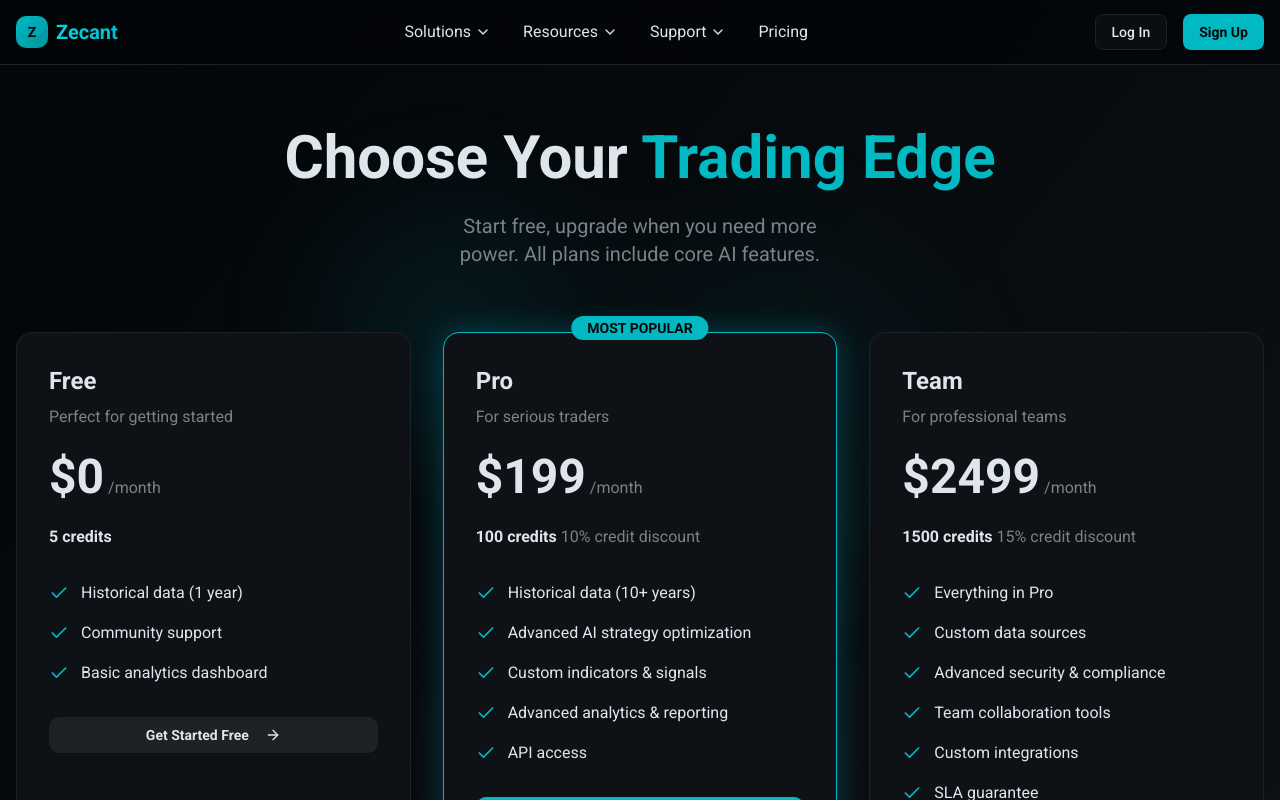
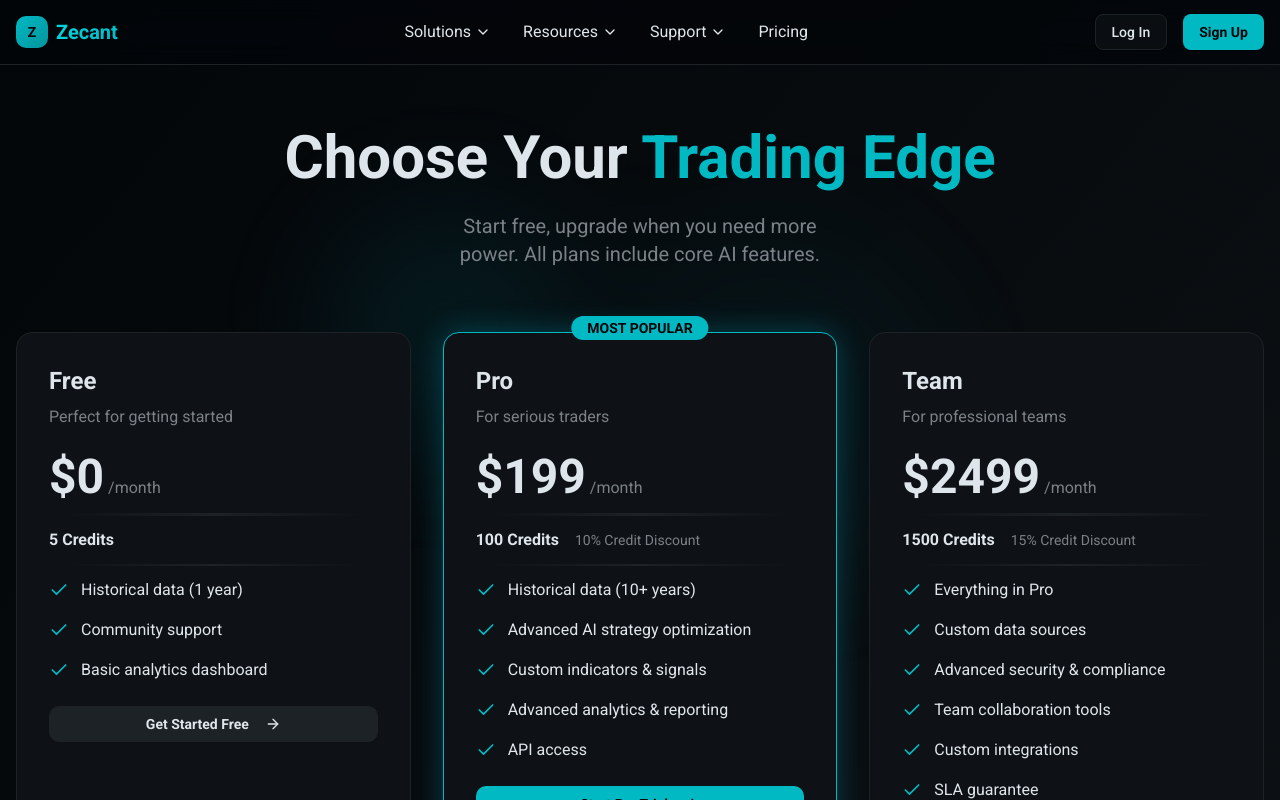
Before and after one commit to Chris2Rich/zecant-web, a Next.js app: page /pricing in a window 1280 px wide. Shown: the top 800 px of the page. Built offline with nearby package versions, Linux system fonts and the light colour scheme.

Commit message:
Update page.tsx

```diff
--- a/app/pricing/page.tsx
+++ b/app/pricing/page.tsx
@@ -121,23 +121,31 @@ export default function PricingPage() {
                   </div>
 
                   {/* Price */}
-                  <div className="mb-6">
+                  <div className="mb-3">
                     <div className="flex items-baseline gap-1">
                       <span className="text-5xl font-bold">${tier.price}</span>
                       {tier.period && <span className="text-muted-foreground">{tier.period}</span>}
                     </div>
                   </div>
 
+                  <div className="container mx-auto mb-3 px-4">
+                    <div className="h-[2.5px] bg-gradient-to-r from-transparent via-border to-transparent"></div>
+                  </div>
+
                   {/* Credits */}
-                  <div className="mb-8">
-                    <div className="flex items-baseline gap-1">
-                      <span className="text-1xl font-bold">{tier.credits} credits</span>
-                      {tier.discount && <span className="text-muted-foreground">{tier.discount}% credit discount</span>}
+                  <div className="mb-3">
+                    <div className="flex items-baseline gap-4">
+                      <span className="font-bold">{tier.credits} Credits</span>
+                      {tier.discount && <span className="text-muted-foreground text-sm">{tier.discount}% Credit Discount</span>}
                     </div>
                   </div>
 
+                  <div className="container mx-auto mb-3 px-4">
+                    <div className="h-[2.5px] bg-gradient-to-r from-transparent via-border to-transparent"></div>
+                  </div>
+
                   {/* Features */}
-                  <ul className="space-y-4 mb-8 flex-grow">
+                  <ul className="space-y-4 mb-6 flex-grow">
                     {tier.features.map((feature) => (
                       <li key={feature} className="flex items-start gap-3">
                         <Check className="w-5 h-5 text-primary shrink-0 mt-0.5" />
@@ -175,7 +183,7 @@ export default function PricingPage() {
         </section>
       </ScrollReveal>
 
-      <ScrollReveal delay={0.1}>
+      <ScrollReveal delay={0.2}>
         <Footer />
       </ScrollReveal>
     </main>
```
